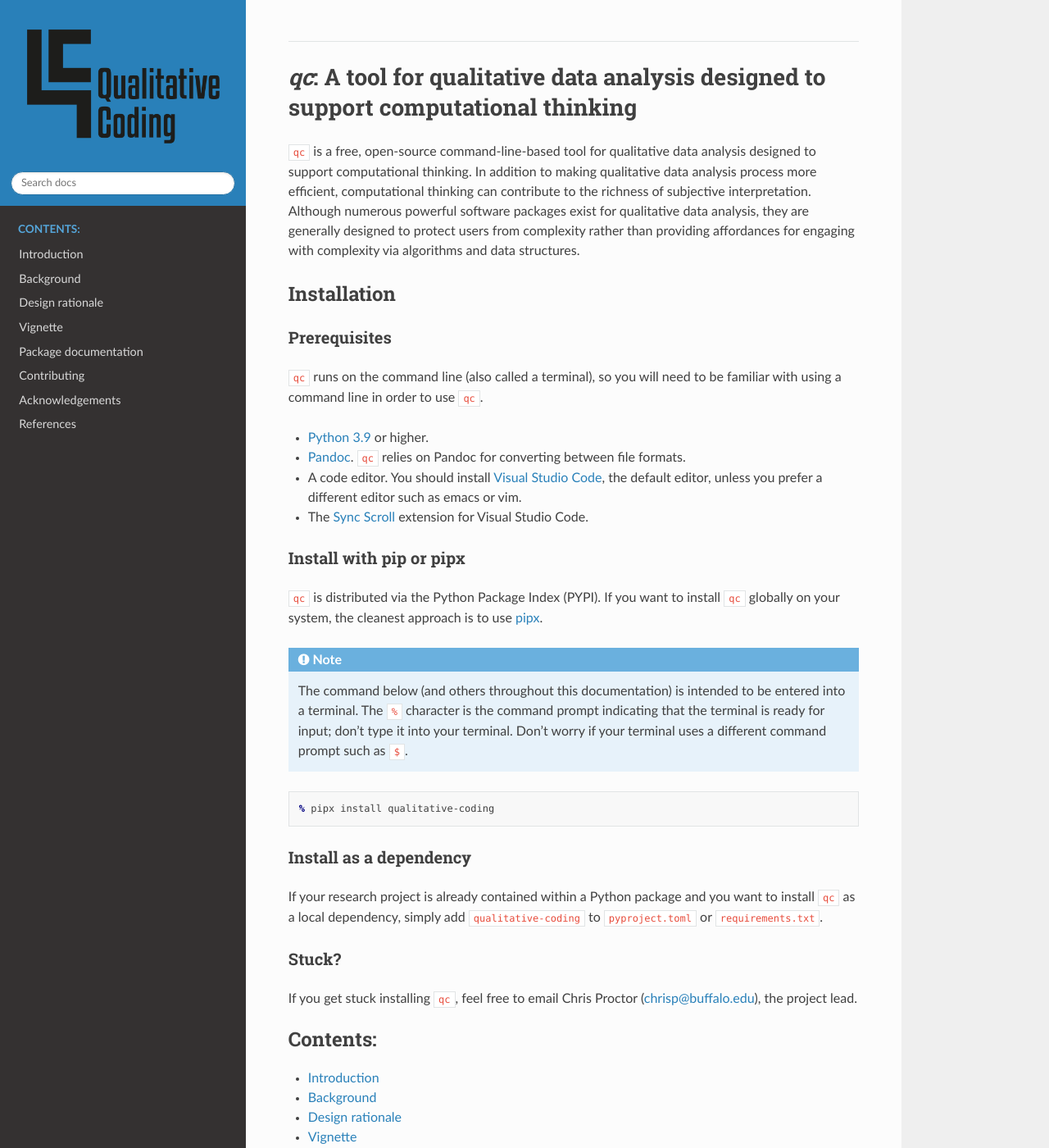
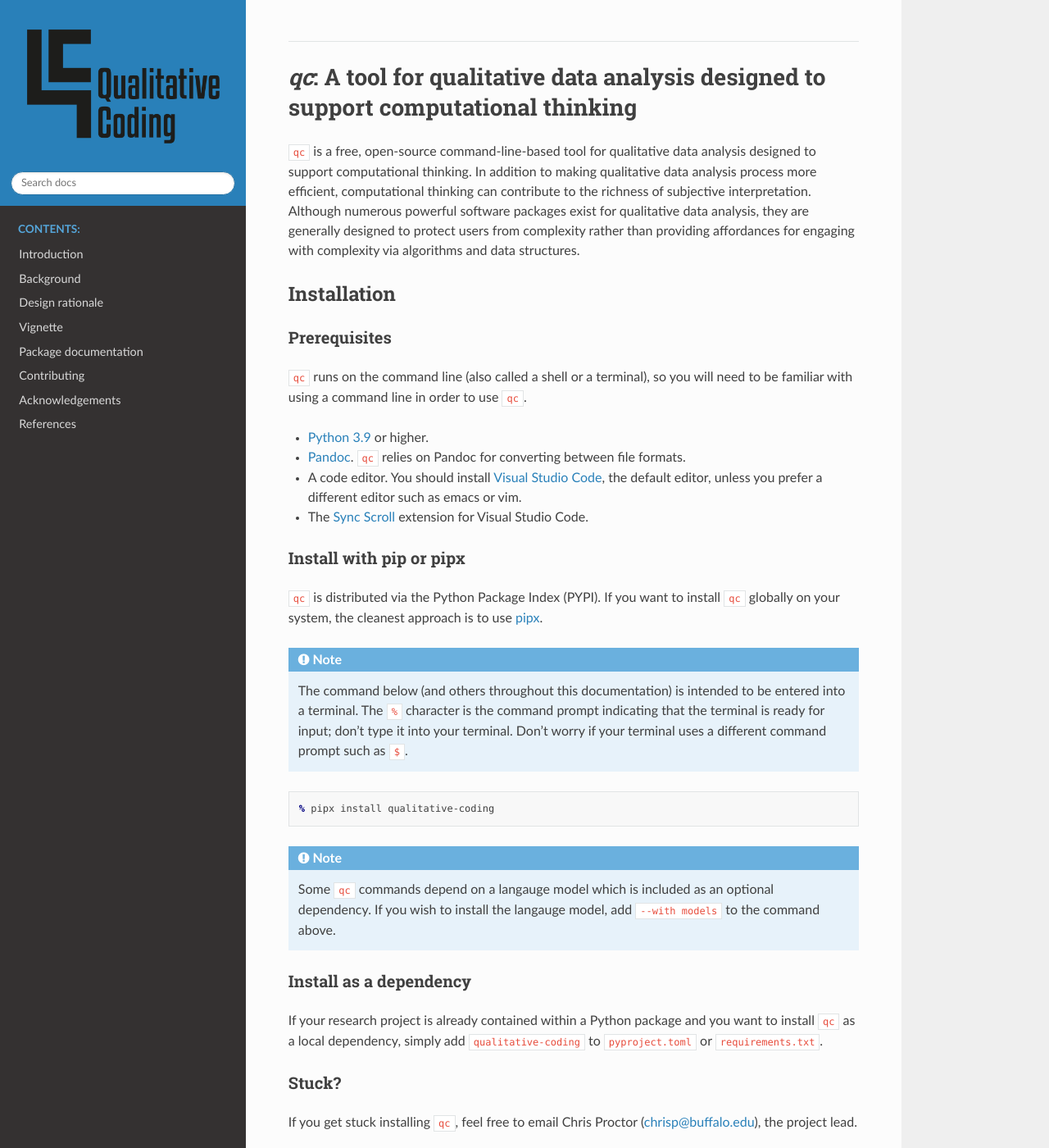
Before and after one commit to cproctor/qualitative-coding, a Sphinx documentation site: the page built from docs/index.rst, in a window 1280 px wide and 1400 px high. Shown: the whole window at 82% size. Built offline with Sphinx 7.4.7 and the Read the Docs theme 2.0.0, drawn with Linux system fonts in a browser that asks for light colours.

Commit message:
WIP broken extra install option

```diff
--- a/docs/index.rst
+++ b/docs/index.rst
@@ -23,7 +23,7 @@ Installation
 Prerequisites
 ~~~~~~~~~~~~~
 
-``qc`` runs on the command line (also called a terminal), so you will
+``qc`` runs on the command line (also called a shell or a terminal), so you will
 need to be familiar with using a command line in order to use ``qc``.
 
 * `Python 3.9 <https://www.python.org/downloads/>`__ or higher.
@@ -55,6 +55,12 @@ install ``qc`` globally on your system, the cleanest approach is to use
 
    % pipx install qualitative-coding
 
+.. note::
+
+   Some ``qc`` commands depend on a langauge model which is included
+   as an optional dependency. If you wish to install the langauge
+   model, add ``--with models`` to the command above.
+
 
 Install as a dependency
 ~~~~~~~~~~~~~~~~~~~~~~~
```
Also changed, not shown: docs/manuscript.rst (+7 -3 lines), pyproject.toml (+8 -1 lines), 2 other files.
